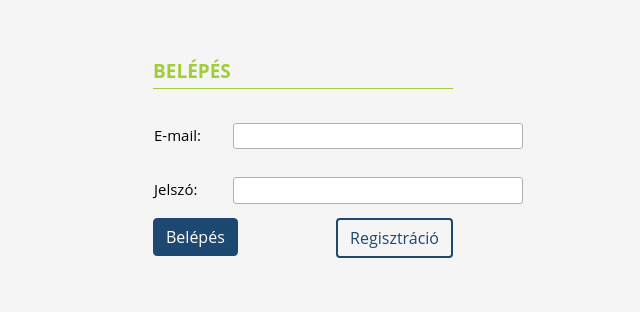
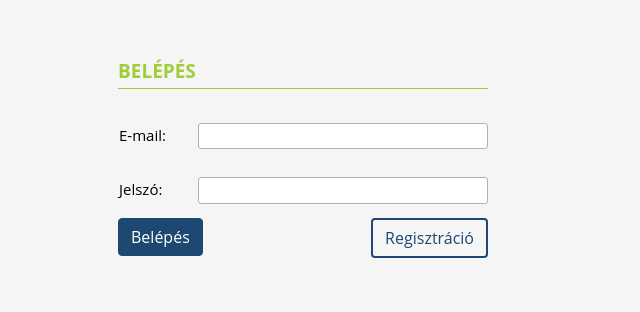
Before and after one commit to NMTHmations/the_barn, a Spring Boot app: page /login in a window 1280 px wide. Shown: the top 312 px of the page, without its empty margins (337-977 px from the left). Run offline with Spring Boot 4, Linux system fonts and the light colour scheme.

Commit message:
Update login.css

```diff
--- a/thebarn/src/main/resources/static/css/login.css
+++ b/thebarn/src/main/resources/static/css/login.css
@@ -1,16 +1,5 @@
-/*html {
-    font-family: sans-serif;
-    -ms-text-size-adjust: 100%;
-    -webkit-text-size-adjust: 100%;
-}*/
-
 body {
-
     font-family: "Open Sans", "Arial", sans-serif;
-}
-
-
-body {
     display: flex;
     align-items: center;
     padding-top: 40px;
@@ -20,9 +9,8 @@
 }
 
 .form-signin {
-  width: 100%;
     height: 100%;
-  max-width: 330px;
+    width: 400px;
     padding: 15px;
     margin: auto;
 }
@@ -41,7 +29,6 @@
 label {
     width: 150px;
     text-align: left;
-    /*float: left;*/
     clear: both;
     margin: 0 0 0 0;
     height: 18px;
@@ -63,7 +50,6 @@
     border-radius: 3px;
     font-weight: 400;
     font-size: 15px;
-
     padding-block: 1px;
     padding-inline: 2px
 }
```
Lines whose indentation alone changed are shown as unchanged.
